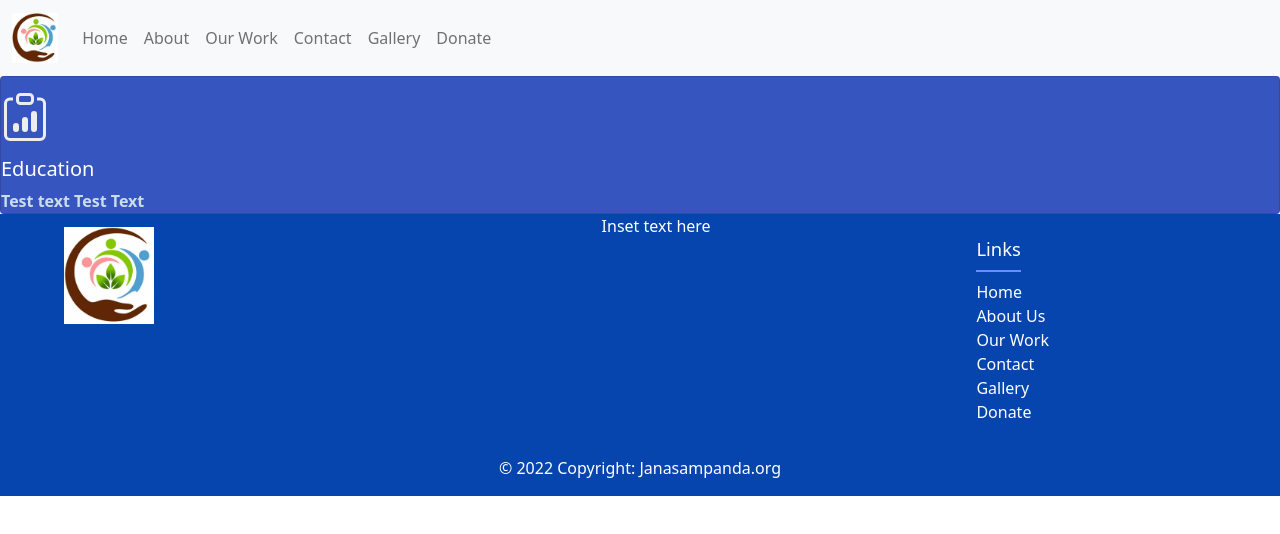
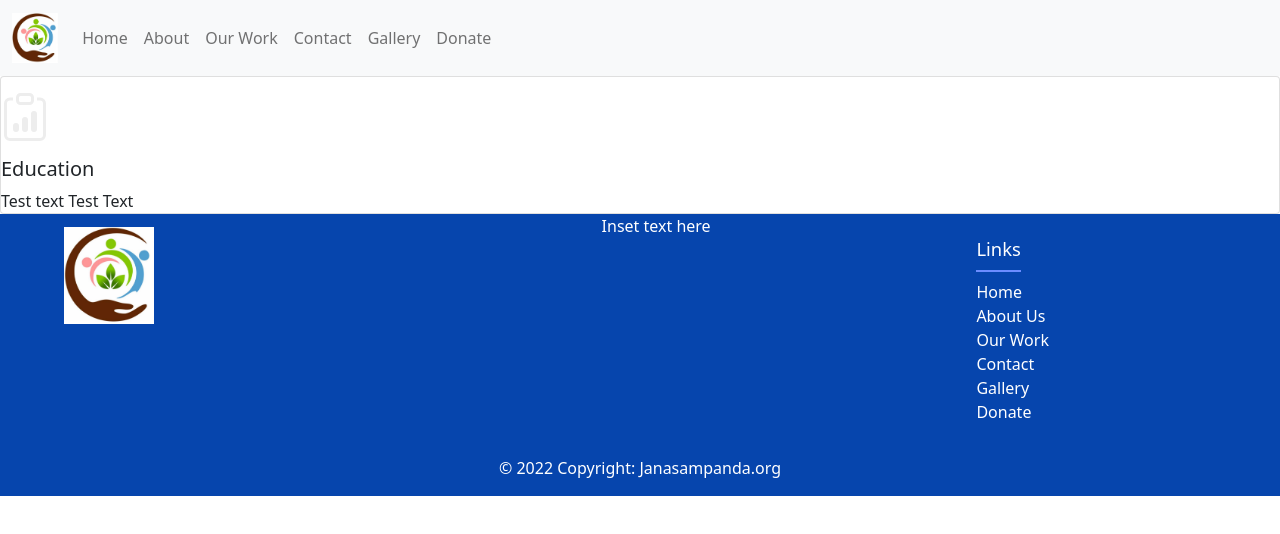
Before and after one commit to aarugunj27/Janasampanda, a React (Create React App) app: page /work in a window 1280 px wide. Shown: the top 534 px of the page. Built offline with nearby package versions, Linux system fonts and the light colour scheme.

Commit message:
Update index.css

```diff
--- a/src/index.css
+++ b/src/index.css
@@ -96,33 +96,3 @@ label:hover{
   box-shadow: 3px 5px 7px rgba(0,0,0,0.5);
   border: 3px solid white;
 }
-.card-title {
-  color: #ffffff !important;
-  font-size: 1.25em;
-}
-.card-text {
-  font-weight: 600;
-  color: #ccdceb !important;
-}
-.card-hover {
-  background-color: #3755be !important;
-  transition: 0.4s;
-}
-.card-hover:hover svg {
-  transition: 0.4s;
-  fill: #fff !important;
-}
-/* Card changes color on hover */
-.card-hover:hover {
-  background-color: #6479c3 !important;
-  color: white !important;
-  cursor: pointer !important;
-}
-/* Subtext changes on card hover */
-.card-hover:hover .text-muted {
-  color: white !important;
-}
-/* Icon changes on card hover */
-.card-hover:hover .bi {
-  color: white !important;
-}
```
